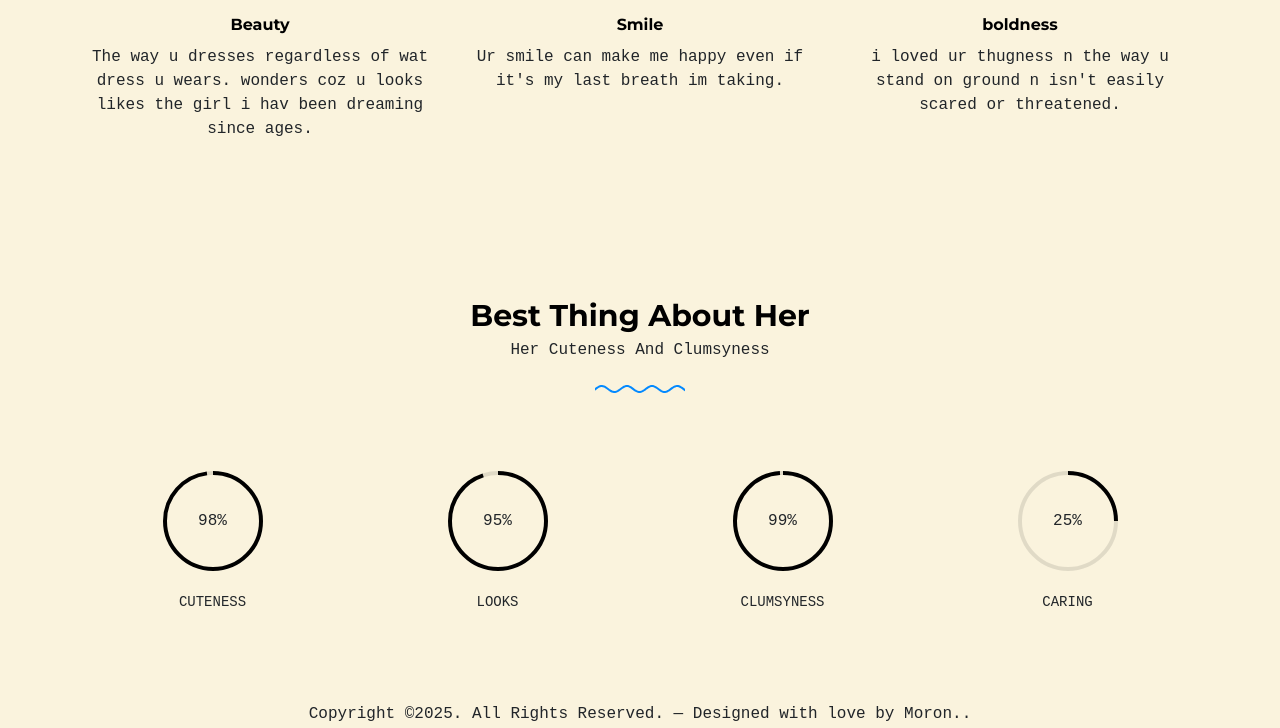
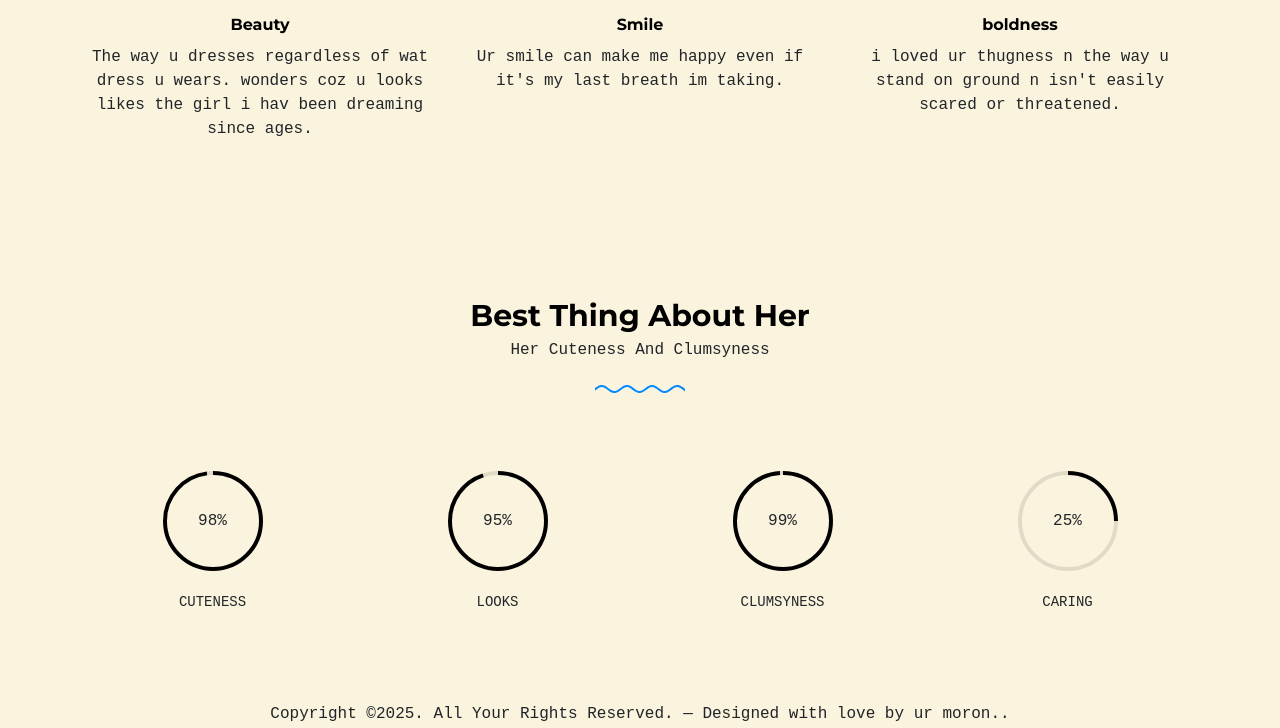
Before and after one commit to stupidkido/root, a plain HTML site: page homepage.html in a window 1280 px wide. Shown: the part 2251-2979 px from the top of the page. Drawn offline with Linux system fonts and the light colour scheme; a web font is replaced by a local one.

Commit message:
Update homepage.html

```diff
--- a/homepage.html
+++ b/homepage.html
@@ -295,7 +295,7 @@
 
         <div class="row mt-5">
           <div class="col-12 text-center">
-            <p class="mb-0">Copyright &copy;<script>document.write(new Date().getFullYear());</script>. All Rights Reserved. &mdash; Designed with love by Moron..
+            <p class="mb-0">Copyright &copy;<script>document.write(new Date().getFullYear());</script>. All Your Rights Reserved. &mdash; Designed with love by ur moron..
             </p>
           </div>
         </div>
```
